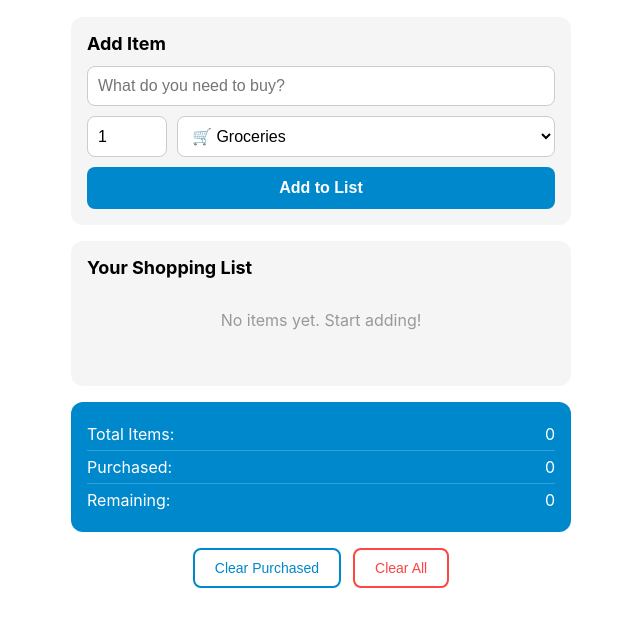
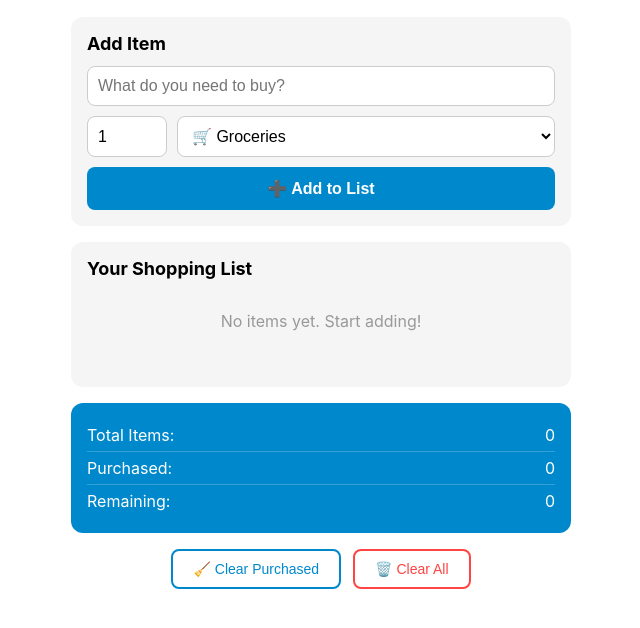
Before and after one commit to natdey79/Shopping_miniapp_sample, a website: page index.html in a window 1280 px wide. Shown: the part 124-752 px from the top of the page, without its empty margins (319-959 px from the left). Drawn offline with Linux system fonts and the light colour scheme; a script that the page names is missing.

Commit message:
Update index.html

```diff
--- a/index.html
+++ b/index.html
@@ -9,17 +9,15 @@
 </head>
 <body>
     <div id="app">
-        <!-- Header -->
         <header>
             <h1>🛒 Shopping List</h1>
             <p id="user-greeting">Hello!</p>
         </header>
 
-        <!-- Add Item Form -->
         <div class="card">
             <h2>Add Item</h2>
             <div class="form-group">
-                <input type="text" id="item-name" placeholder="What do you need to buy?" maxlength="100">
+                <input type="text" id="item-name" placeholder="What do you need to buy?">
                 <div class="row">
                     <input type="number" id="item-quantity" placeholder="Qty" min="1" value="1">
                     <select id="item-category">
@@ -30,11 +28,10 @@
                         <option value="Other">📦 Other</option>
                     </select>
                 </div>
-                <button id="add-item-btn" class="btn-primary">Add to List</button>
+                <button id="add-item-btn" class="btn-primary">➕ Add to List</button>
             </div>
         </div>
 
-        <!-- Shopping List -->
         <div class="card">
             <h2>Your Shopping List</h2>
             <div id="item-list">
@@ -42,7 +39,6 @@
             </div>
         </div>
 
-        <!-- Summary -->
         <div class="card summary-card">
             <div class="summary-row">
                 <span>Total Items:</span>
@@ -58,10 +54,9 @@
             </div>
         </div>
 
-        <!-- Actions -->
         <div class="action-buttons">
-            <button id="clear-purchased-btn" class="btn-secondary">Clear Purchased</button>
-            <button id="clear-all-btn" class="btn-danger">Clear All</button>
+            <button id="clear-purchased-btn" class="btn-secondary">🧹 Clear Purchased</button>
+            <button id="clear-all-btn" class="btn-danger">🗑️ Clear All</button>
         </div>
     </div>
     <script src="script.js"></script>
```
